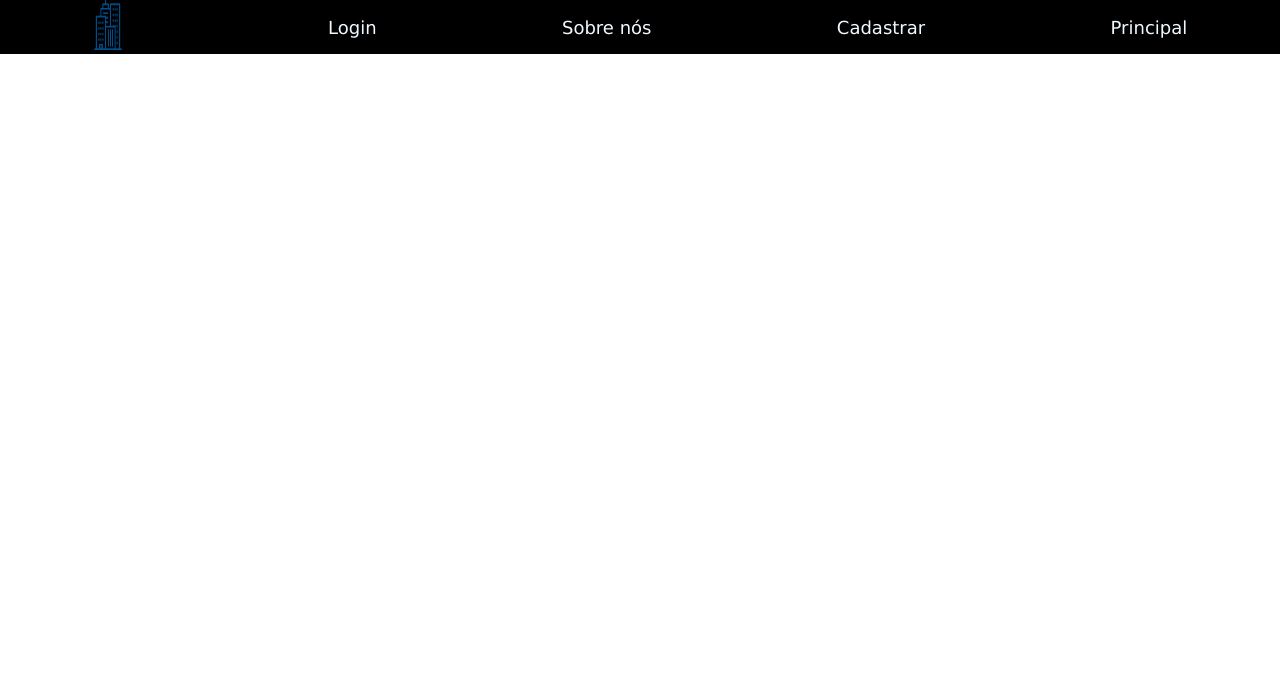
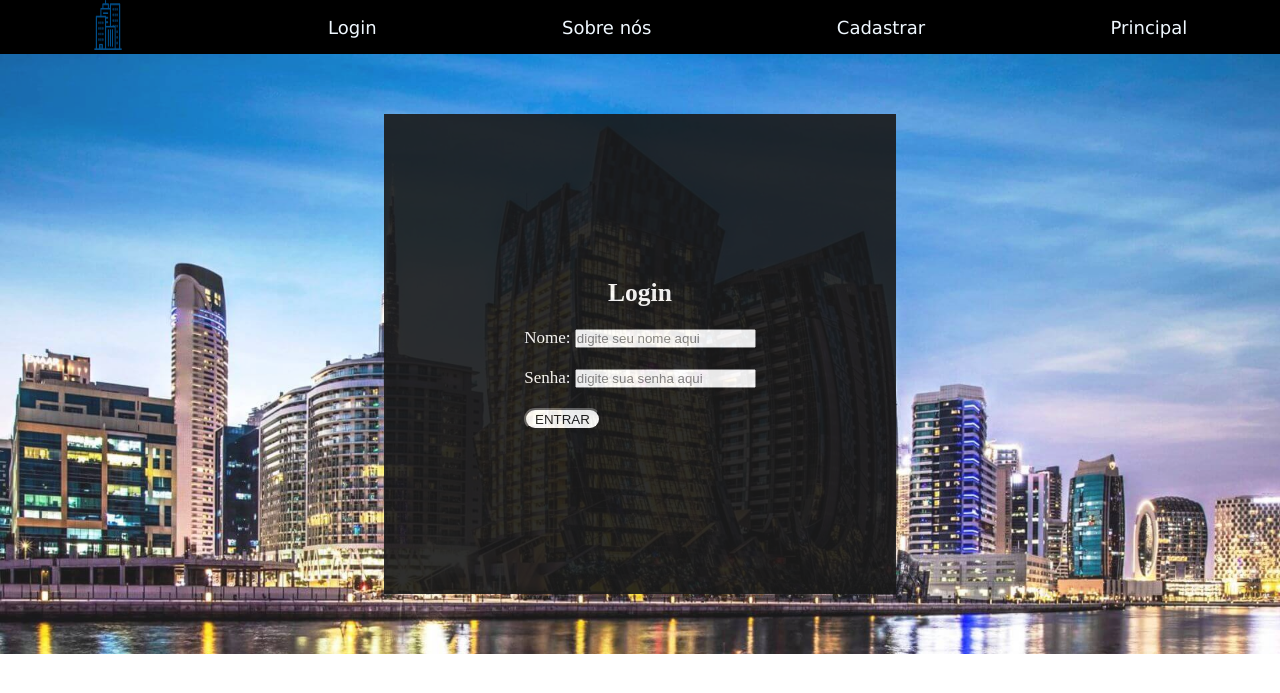
Before and after one commit to Lindgren-07/imobiliaria, a Flask app: page / in a window 1280 px wide. Shown: the top 693 px of the page. Run offline with Flask 3, Linux system fonts and the light colour scheme.

Commit message:
salvando

```diff
--- a/main.py
+++ b/main.py
@@ -1,7 +1,10 @@
 from flask import Flask,redirect,render_template,request
+import json
 
 app = Flask(__name__)
 
+
+app.config['SQLALCHEMY_DATABASE_URI'] = 'mssql+pyodbc://DESKTOP-3NB93KR/cadastro?driver=ODBC+Driver+17+for+SQL+Server'
 app.secret_key = 'joao07'
 
 
@@ -10,6 +13,37 @@ def home():
     return render_template('index.html')
 
 
+@app.route('/cadastrar')
+def cadastrar():
+    return render_template('cadastrar.html')
+
+
+@app.route('/index')
+def login():
+    return redirect('/')
+
+
+@app.route('/cadastrarUsuario',methods=['POST'])
+def cadastrarUsuario():
+    nome = request.form.get('nome')
+    senha = request.form.get('senha')
+    email = request.form.get('email')
+    anoNasc = request.form.get('anoNasc')
+    sexo = request.form.get('genero')
+
+    usuarios = dict()
+    usuarios['nome'] = nome
+    usuarios['senha'] = senha
+    usuarios['email'] = email
+    usuarios['anoNasc'] = anoNasc
+
+    print(nome,senha,email,anoNasc,sexo)
+
+    with open('usuarios.json', 'a') as usuariosTemp:
+        json.dump(usuarios,usuariosTemp,indent=10)
+        usuariosTemp.write(' ')  # Adiciona um espaço após cada objeto JSON
+        usuariosTemp.write('\n')
+    return redirect('/')
 
 
 
--- a/static/css/style.css
+++ b/static/css/style.css
@@ -68,7 +68,7 @@ nav{
     justify-content: space-around;
 }
 
-#fundo{
+.fundo{
     background-image: url('/static/imagens/predLuxo1.jpeg');
     background-repeat: no-repeat;
     background-size: 100%;
--- a/templates/index.html
+++ b/templates/index.html
@@ -1,23 +1,54 @@
 <!DOCTYPE html>
 <html>
+
 <head>
     <title>bomnegócio</title>
     <meta charset="utf-8">
     <link rel="stylesheet" href="/static/css/style.css">
 </head>
+
 <body>
     <nav>
         <ul id="lista-menu">
             <li><img id="predio_menu" src="/static/imagens/predios_azul.png" alt="predio_menu"></li>
-                        <li><a href="index.html">Login</a></li>
+            <li><a href="/index">Login</a></li>
             <li><a>Sobre nós</a></li>
-                        <li><a href="cadastrar.html">Cadastrar</a></li>
+            <li><a href="/cadastrar">Cadastrar</a></li>
             <li><a>Principal</a></li>
         </ul>
+    </nav>
+
+    <section class="fundo">
+        <div class="form_fundo">
+            <h1>Login</h1>
+            <div class="form_frente">
+                <form action="/login" method="post">
+                    <label for="nome">Nome:</label>
+                    <input type="text" name="nome" id="nome" placeholder="digite seu nome aqui" required>
+                    <br>
+                    <br>
+                    <label for="senha">Senha:</label>
+                    <input type="password" name="senha" id="senha" placeholder="digite sua senha aqui" required>
+                    <br>
+                    <br>
+                    <button type="submit" class="btn">ENTRAR</button>
 
 
 
-            </nav>
+
+
+                </form>
+
+
+
+
+            </div>
+        </div>
+
+
+
+
+    </section>
 
 
 
@@ -25,4 +56,5 @@
 
 
 </body>
+
 </html>
```
Also changed, not shown: templates/cadastrar.html (+5 -4 lines), usuarios.json (added, +24 -0 lines). Lines whose indentation alone changed are shown as unchanged.
